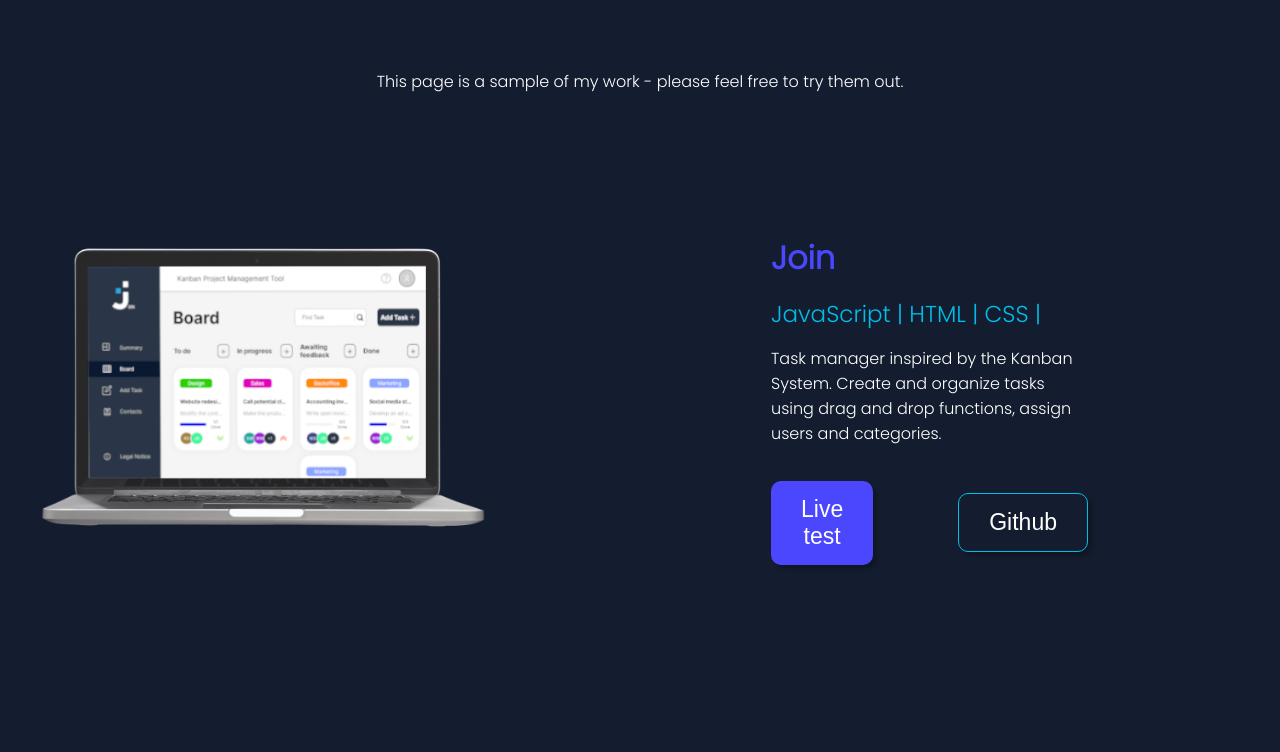
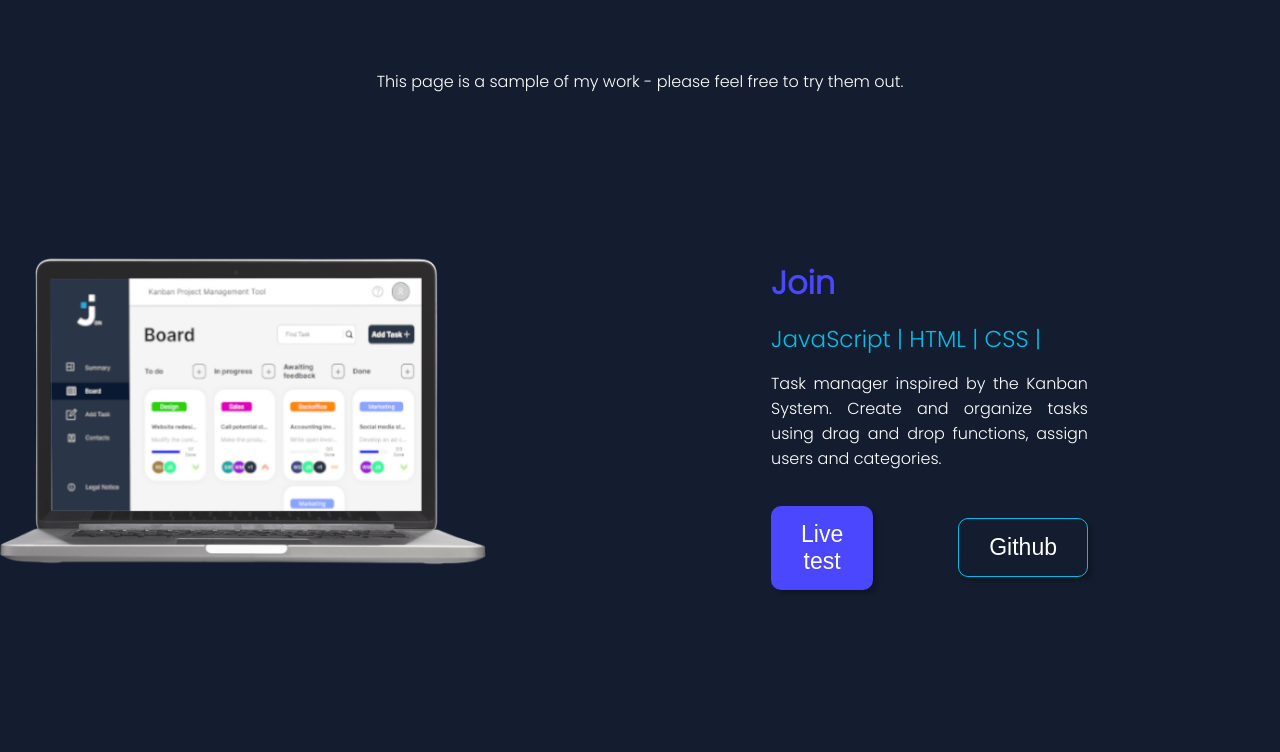
Before and after one commit to LauraHexx/Portfolio, an Angular app: page / in a window 1280 px wide. Shown: the part 4031-4783 px from the top of the page. Built offline with nearby package versions, Linux system fonts and the light colour scheme.

Commit message:
styling single project

```diff
--- a/src/app/portfolio/portfolio.component.scss
+++ b/src/app/portfolio/portfolio.component.scss
@@ -47,4 +47,5 @@ section {
 main {
   padding: $spacing-top-sections $spacing-to-sides $spacing-bottom-sections;
   @include column-flex-box();
+  gap: 45px;
 }
--- a/src/app/single-project/single-project.component.scss
+++ b/src/app/single-project/single-project.component.scss
@@ -3,6 +3,7 @@
 .details-and-btns-container {
   @include column-flex-box();
   gap: 35px;
+  width: 50%;
 }
 
 .details-project {
@@ -23,6 +24,7 @@
 
 .description-project {
   font-size: 16px;
+  text-align: justify;
 }
 
 .btns-container {
@@ -54,8 +56,9 @@
   gap: 250px;
   width: 100%;
   img {
-    width: 515px;
-    height: 510px;
+    width: 550px;
+    height: 560px;
+    object-fit: cover;
   }
 }
 
```
